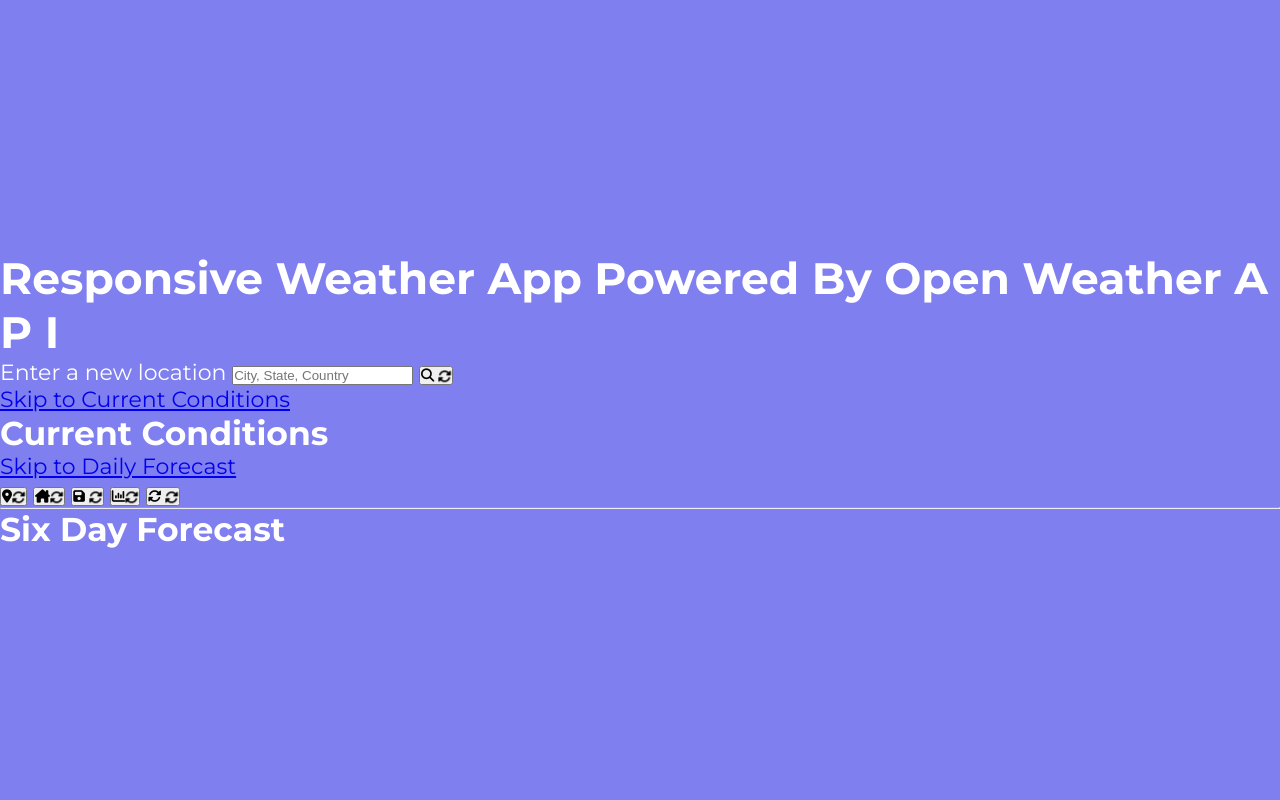
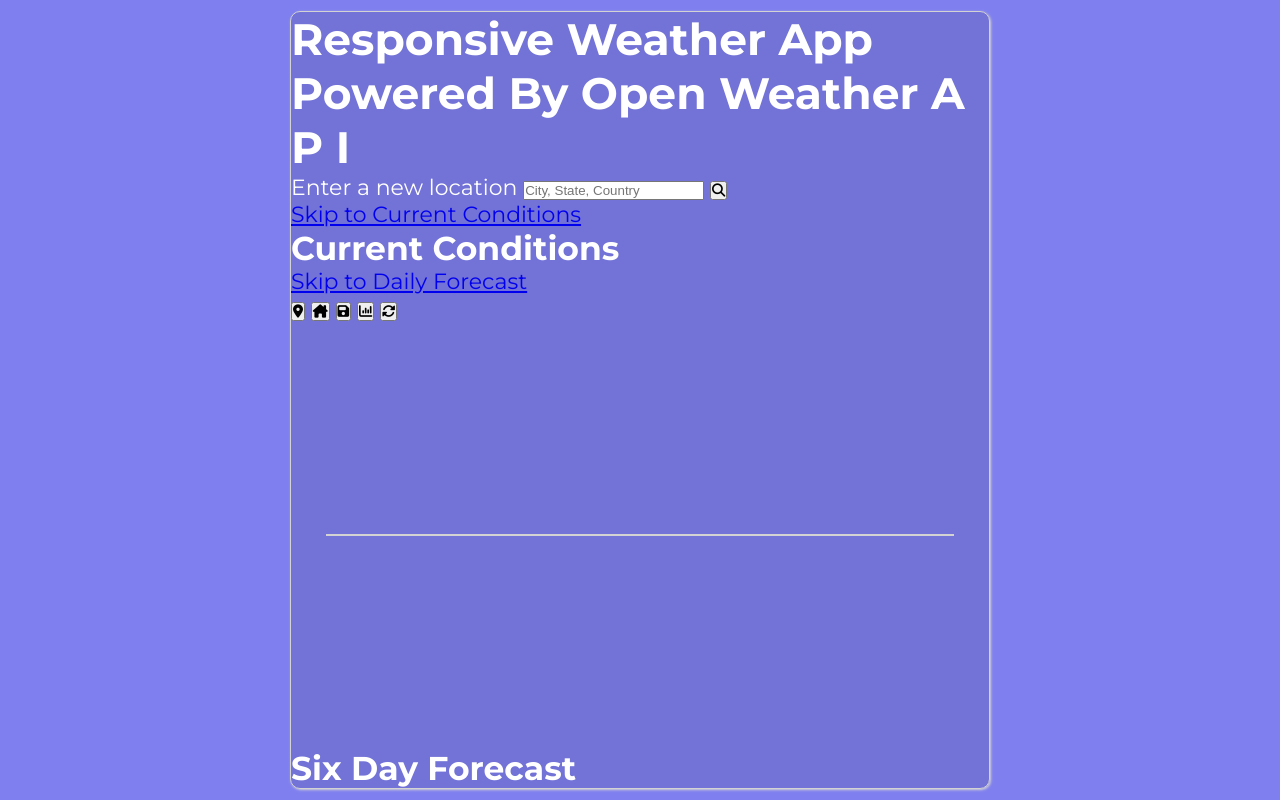
Before and after one commit to deballap-webdev/weather-app, a plain HTML site: page dist/index.html in a window 1280 px wide. Drawn offline with Linux system fonts and the light colour scheme.

Commit message:
update general styles

```diff
--- a/dist/css/style.css
+++ b/dist/css/style.css
@@ -22,6 +22,21 @@
   --FADE-COLOR: rgba(225, 225, 225, 0.6);
 }
 
+/* || UTILITY */
+
+.offscreen {
+  position: absolute;
+  left: -1000px;
+}
+
+.none {
+  display: none;
+}
+
+.block {
+  display: block;
+}
+
 /* || GENERAL STYLES */
 
 html {
@@ -39,4 +54,27 @@ body {
   justify-content: center;
   align-items: center;
   flex-direction: column;
+  padding: 0.5rem;
 }
+
+main {
+  width: 100%;
+  max-width: 700px;
+  display: flex;
+  flex-direction: column;
+  background-color: var(--MASK-COLOR);
+  border-radius: 10px;
+  flex-grow: 1;
+  border: 1px solid var(--BORDER-COLOR);
+  box-shadow: 1px 1px 2.5px var(--BORDER-COLOR);
+}
+
+img {
+  display: block;
+}
+
+hr {
+  width: 90%;
+  margin: auto;
+  border: 1px solid var(--BORDER-COLOR);
+}
--- a/dist/index.html
+++ b/dist/index.html
@@ -41,7 +41,7 @@
             id="searchBar__button"
           >
             <i class="fa-solid fa-magnifying-glass"></i>
-            <i class="fa-solid fa-rotate fa-spin"></i>
+            <i class="fa-solid fa-rotate fa-spin none"></i>
           </button>
         </form>
       </section>
@@ -72,7 +72,7 @@
           aria-label="Get the current weather conditions for your currnt location"
         >
           <i class="fa-solid fa-location-dot"
-            ><i class="fa-solid fa-rotate fa-spin"></i
+            ><i class="fa-solid fa-rotate fa-spin none"></i
           ></i>
         </button>
         <button
@@ -82,7 +82,7 @@
           aria-label="Get the current weather conditions for your home location"
         >
           <i class="fa-solid fa-house-chimney"
-            ><i class="fa-solid fa-rotate fa-spin"></i
+            ><i class="fa-solid fa-rotate fa-spin none"></i
           ></i>
         </button>
         <button
@@ -92,7 +92,7 @@
           aria-label="Save the current location as your home location"
         >
           <i class="fa-solid fa-floppy-disk"></i>
-          <i class="fa-solid fa-rotate fa-spin"></i>
+          <i class="fa-solid fa-rotate fa-spin none"></i>
         </button>
         <button
           id="unit"
@@ -101,7 +101,7 @@
           aria-label="Tooge between metric and imperial measuremnt units"
         >
           <i class="fa-solid fa-chart-column"></i
-          ><i class="fa-solid fa-rotate fa-spin"></i>
+          ><i class="fa-solid fa-rotate fa-spin none"></i>
         </button>
 
         <button
@@ -111,7 +111,7 @@
           aria-label="Refresh the currrent weather conditions"
         >
           <i class="fa-solid fa-rotate"></i>
-          <i class="fa-solid fa-rotate fa-spin"></i>
+          <i class="fa-solid fa-rotate fa-spin none"></i>
         </button>
       </nav>
       <hr />
```
